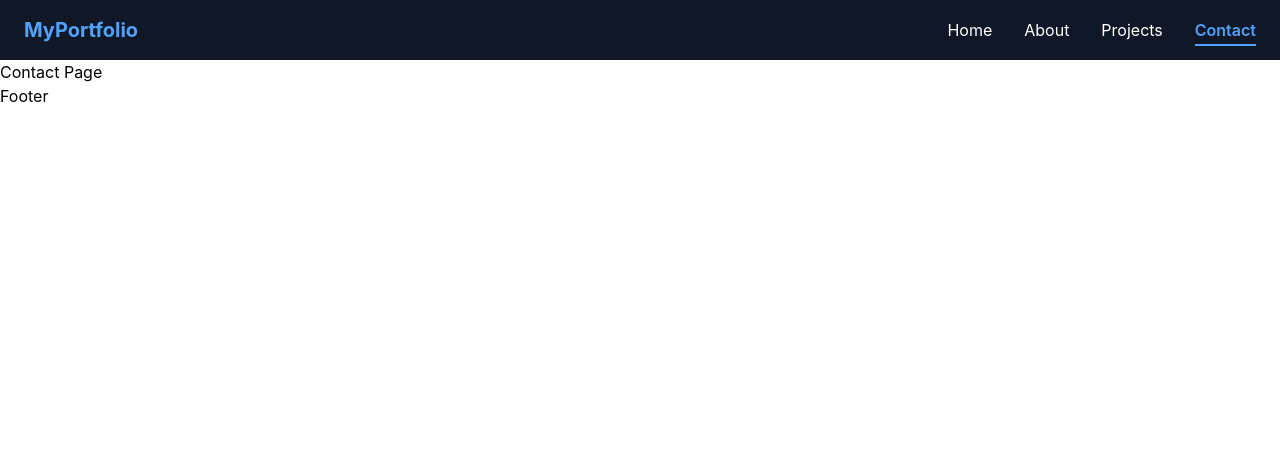
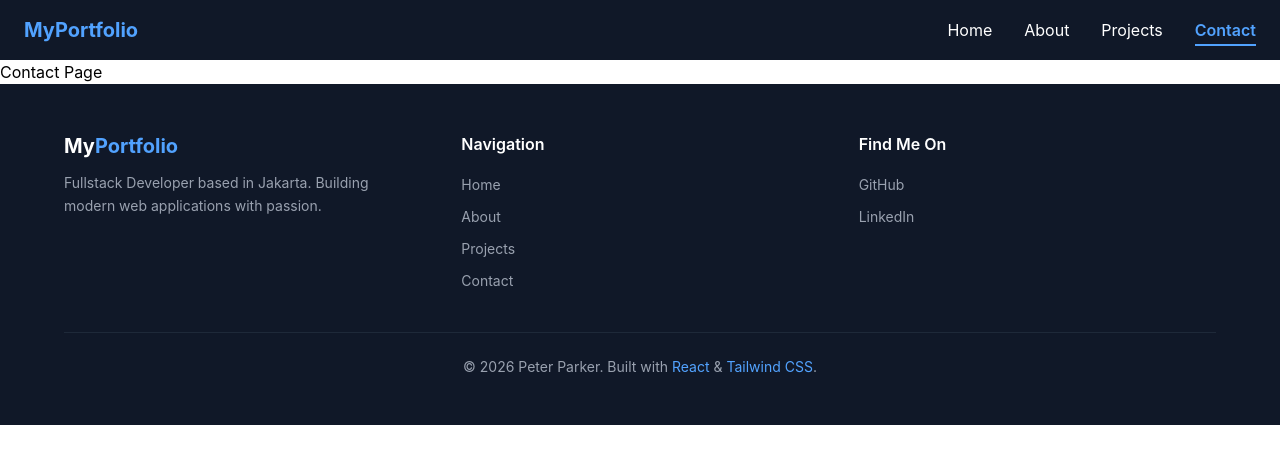
Before and after one commit to Magang-Udacoding/task-5, a React (Vite) app: page /contact in a window 1280 px wide. Shown: the top 464 px of the page. Built offline with nearby package versions, Linux system fonts and the light colour scheme.

Commit message:
Feat: add new information for footer

```diff
--- a/src/components/Footer.jsx
+++ b/src/components/Footer.jsx
@@ -1,7 +1,80 @@
+import { Link } from 'react-router-dom'
+
 function Footer() {
+  const navLinks = [
+    { to: '/', label: 'Home' },
+    { to: '/about', label: 'About' },
+    { to: '/projects', label: 'Projects' },
+    { to: '/contact', label: 'Contact' },
+  ]
+
+  const socials = [
+    { label: 'GitHub', href: 'https://github.com/FailHy' },
+    { label: 'LinkedIn', href: 'https://www.linkedin.com/in/failhy' },
+  ]
+
   return (
-    <footer>
-      <p>Footer</p>
+    <footer className="bg-gray-900 text-gray-400 py-12 px-6">
+      <div className="max-w-6xl mx-auto grid grid-cols-1 md:grid-cols-3 gap-10">
+
+        {/* Brand */}
+        <div>
+          <h3 className="text-white text-xl font-bold mb-3">
+            My<span className="text-blue-400">Portfolio</span>
+          </h3>
+          <p className="text-sm leading-relaxed">
+            Fullstack Developer based in Jakarta.
+            Building modern web applications with passion.
+          </p>
+        </div>
+
+        {/* Nav Links */}
+        <div>
+          <h4 className="text-white font-semibold mb-4">Navigation</h4>
+          <ul className="space-y-2">
+            {navLinks.map((link) => (
+              <li key={link.to}>
+                <Link
+                  to={link.to}
+                  className="hover:text-blue-400 transition-colors duration-200 text-sm"
+                >
+                  {link.label}
+                </Link>
+              </li>
+            ))}
+          </ul>
+        </div>
+
+        {/* Social Links */}
+        <div>
+          <h4 className="text-white font-semibold mb-4">Find Me On</h4>
+          <ul className="space-y-2">
+            {socials.map((social) => (
+              <li key={social.label}>
+                <a
+                  href={social.href}
+                  target="_blank"
+                  rel="noopener noreferrer"
+                  className="hover:text-blue-400 transition-colors duration-200 text-sm"
+                >
+                  {social.label}
+                </a>
+              </li>
+            ))}
+          </ul>
+        </div>
+
+      </div>
+
+      {/* Divider + Copyright */}
+      <div className="max-w-6xl mx-auto mt-10 pt-6 border-t border-gray-800 text-center text-sm">
+        <p>
+          © {new Date().getFullYear()} Peter Parker. Built with{' '}
+          <span className="text-blue-400">React</span> &{' '}
+          <span className="text-blue-400">Tailwind CSS</span>.
+        </p>
+      </div>
+
     </footer>
   )
 }
```
